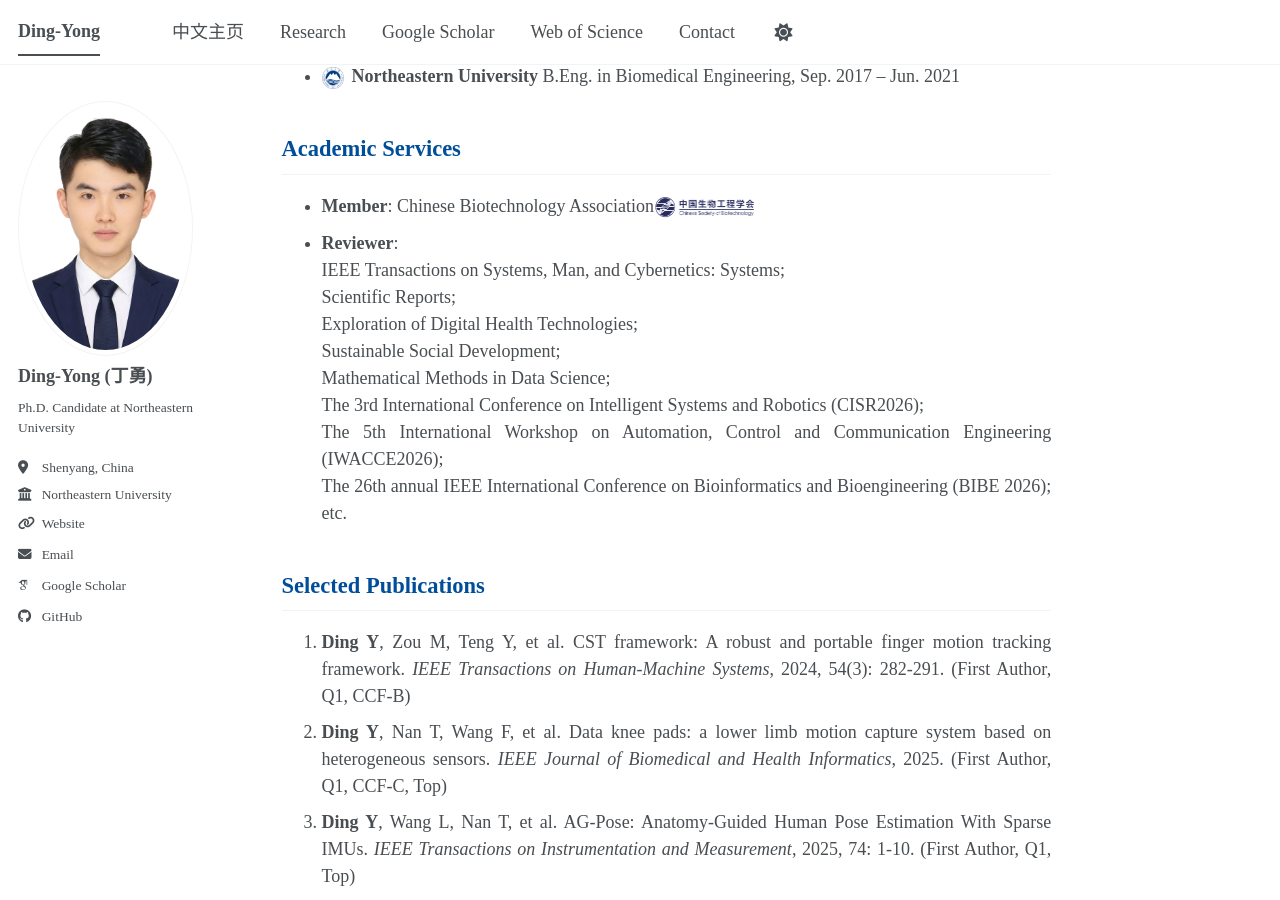
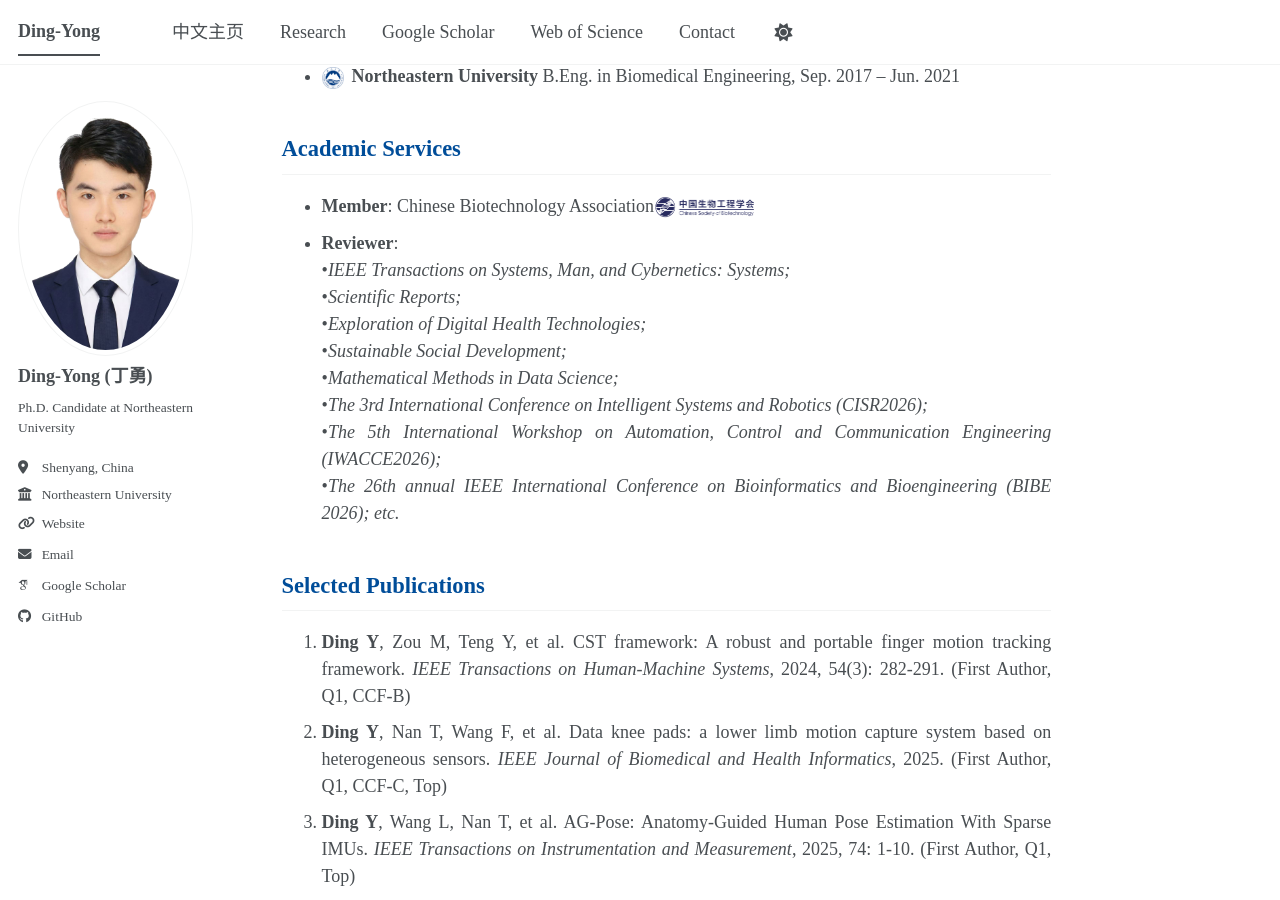
Before and after one commit to ding-yong/ding-yong.github.io, a Jekyll site: the page built from _pages/about.md, in a window 1280 px wide and 900 px high, scrolled down 589 px. Built offline with Jekyll 4.4.1, drawn with Linux system fonts in a browser that asks for light colours; some web fonts are replaced; a script bundle is joined from its source files by our own code; library files that are not in the unit come from our copies.

```diff
--- a/_pages/about.md
+++ b/_pages/about.md
@@ -19,14 +19,14 @@ His research focuses on **embodied intelligence, smart wearable devices, human m
 ## Academic Services
 - **Member**: Chinese Biotechnology Association<img src="/images/CSBT.png" alt="中国生物工程学会" style="width: 100px; height: auto; vertical-align: middle; margin-right: 8px;">
 - **Reviewer**:
-  IEEE Transactions on Systems, Man, and Cybernetics: Systems; <br>
-  Scientific Reports; <br>
-  Exploration of Digital Health Technologies; <br>
-  Sustainable Social Development; <br>
-  Mathematical Methods in Data Science; <br>
-  The 3rd International Conference on Intelligent Systems and Robotics (CISR2026); <br>
-  The 5th International Workshop on Automation, Control and Communication Engineering (IWACCE2026); <br>
-  The 26th annual IEEE International Conference on Bioinformatics and Bioengineering (BIBE 2026); etc. <br>
+  •*IEEE Transactions on Systems, Man, and Cybernetics: Systems;* <br>
+  •*Scientific Reports;* <br>
+  •*Exploration of Digital Health Technologies;* <br>
+  •*Sustainable Social Development;* <br>
+  •*Mathematical Methods in Data Science;* <br>
+  •*The 3rd International Conference on Intelligent Systems and Robotics (CISR2026);* <br>
+  •*The 5th International Workshop on Automation, Control and Communication Engineering (IWACCE2026);* <br>
+  •*The 26th annual IEEE International Conference on Bioinformatics and Bioengineering (BIBE 2026); etc.* <br>
 
 ## Selected Publications
 1. **Ding Y**, Zou M, Teng Y, et al. CST framework: A robust and portable finger motion tracking framework. *IEEE Transactions on Human-Machine Systems*, 2024, 54(3): 282-291. (First Author, Q1, CCF-B)
```
